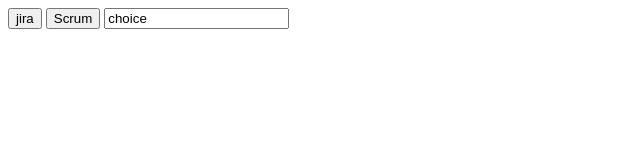
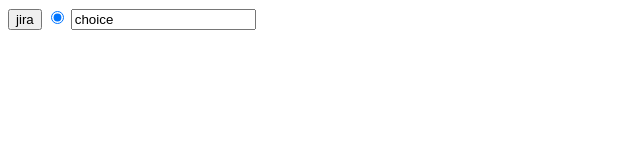
Before and after one commit to sam-sanikop/LABPRAC, a plain HTML site: page index.html in a window 1280 px wide. Shown: the whole page, without its empty margins (0-640 px from the left). Drawn offline with Linux system fonts and the light colour scheme.

Commit message:
to verify merge conflict

```diff
--- a/index.html
+++ b/index.html
@@ -1,7 +1,7 @@
 <html>
     <body>
         <input type="button" value="jira">
-        <input type="button" value="Scrum">
+        <input type="radio" checked>
         <input type="text" value="choice">
     </body>
 </html>
```
